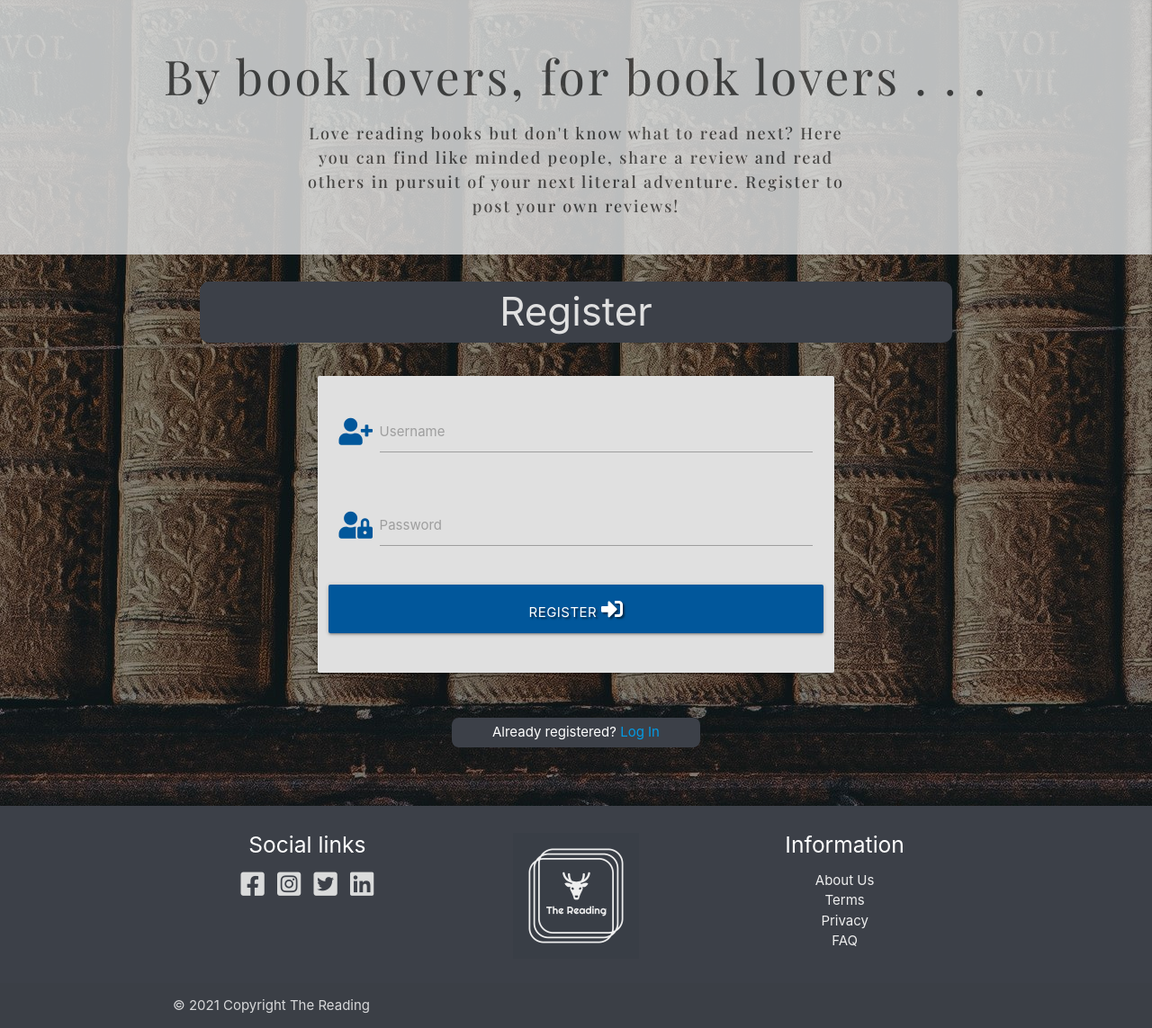
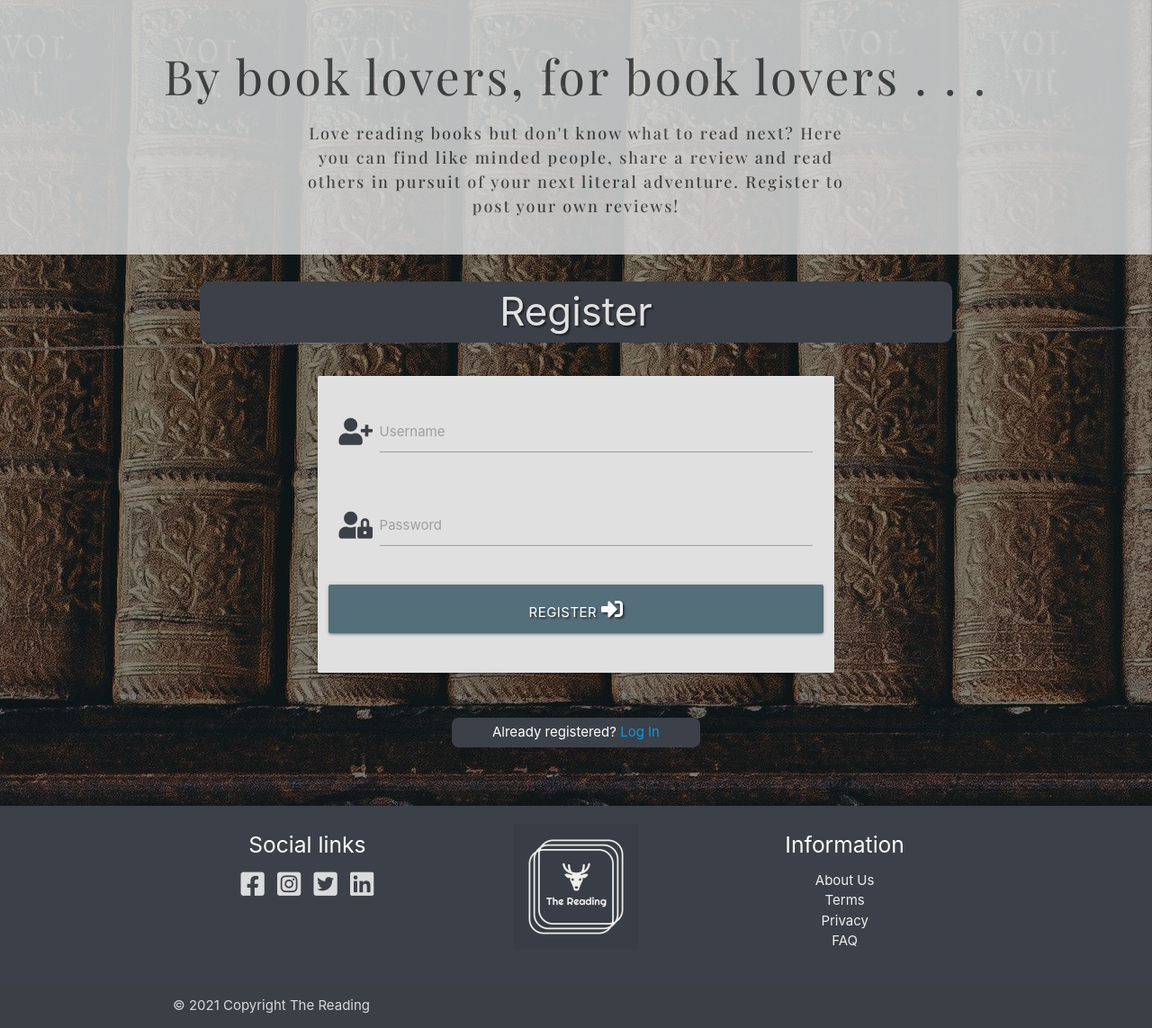
Before and after one commit to QuelleQim/MS3-the-reading, a Flask app: page /register in a window 1280 px wide. Shown: the part 121-1264 px from the top of the page at 90% size. Run offline with Flask 2, Linux system fonts and the light colour scheme; some libraries are stand-ins or nearby versions; some web fonts are replaced.

Commit message:
Add styling in html and css to login.html, register.html and reviews.html

```diff
--- a/static/css/style.css
+++ b/static/css/style.css
@@ -19,6 +19,15 @@ body {
     width: 136px;
 
 }
+
+.accent-grey {
+    color: #3c4048;
+}
+
+.accent-light {
+    background-color: #dadbdb;
+}
+
 
 /* Base template */
 
@@ -77,12 +86,13 @@ nav ul a {
 .page-footer {
     background-color: #3c4048;
     margin-top: 50px;
-    padding-top: 30px;
+    padding-top: 20px;
 
 }
 
 .footer-header {
     margin: 0px;
+    padding-top: 10px;
 }
 
 .social-links-div {
--- a/templates/base.html
+++ b/templates/base.html
@@ -88,7 +88,7 @@
             {% if messages %}
                 {% for message in messages %}
                     <div class="row flashes">
-                        <h4 class="center align">{{ message}}</h4>
+                        <h4 class="center align text-shadow">{{ message}}</h4>
                     </div>
                 {% endfor %}
             {% endif %}
--- a/templates/register.html
+++ b/templates/register.html
@@ -1,7 +1,7 @@
 {% extends "base.html" %}
 {% block content %}
 
-    <h3 class="col s12 l8 offset-l2 header grey-text text-lighten-2 center-align">Register</h3>
+    <h3 class="col s12 l8 offset-l2 header grey-text text-lighten-2 center-align text-shadow">Register</h3>
 
     <div class="row">
         <form class="col s12 m8 offset-m2" method="POST" action="{{ url_for('register') }}">
@@ -9,7 +9,7 @@
                 <!-- username -->
                 <div class="row">
 					<div class="input-field col s12">
-						<i class="fas fa-user-plus prefix light-blue-text text-darken-4"></i>
+						<i class="fas fa-user-plus prefix accent-grey"></i>
 						<input id="username" name="username" type="text" minlength="3"
                             maxlength="15" pattern="^[a-zA-Z0-9]{3,15}$" class="validate" required>
 						<label for="username">Username</label>
@@ -18,7 +18,7 @@
                 <!-- passowrd -->
                 <div class="row">
                     <div class="input-field col s12">
-						<i class="fas fa-user-lock prefix light-blue-text text-darken-4"></i>
+						<i class="fas fa-user-lock prefix accent-grey"></i>
                         <input id="password" name="password" type="password" minlength="5"
                             maxlength="20" pattern="^[a-zA-Z0-9]{5,15}$" class="validate" required>
                         <label for="password">Password</label>
@@ -26,7 +26,7 @@
                 </div>
                 <!-- register -->
                 <div class="row">
-                    <button type="submit" class="col s12 btn-large light-blue darken-4 text-shadow">
+                    <button type="submit" class="col s12 btn-large text-shadow white-text #546e7a blue-grey darken-1">
                         Register <i class="fas fa-sign-in-alt"></i>
                     </button>
                 </div>
--- a/templates/reviews.html
+++ b/templates/reviews.html
@@ -3,7 +3,7 @@
 
 
 
-    <h3 class="header grey-text text-lighten-2 center-align">All Reviews</h3>
+    <h3 class="header grey-text text-lighten-2 center-align text-shadow">All Reviews</h3>
 
 
     <div class="row card-content grey lighten-2">
@@ -15,10 +15,10 @@
                     <label for="query"></label>
                 </div>
                 <div class="col s12 center-align">
-                    <button type="submit" class="btn blue">
+                    <button type="submit" class="btn blue darken-2">
                         Search
                     </button>
-                    <a href="{{ url_for('get_reviews') }}" class="red btn text-shadow">Reset</a>
+                    <a href="{{ url_for('get_reviews') }}" class="red darken-2 btn text-shadow">Reset</a>
                 </div>
             </div>
         </form>
```
Also changed, not shown: templates/login.html (+5 -5 lines).
